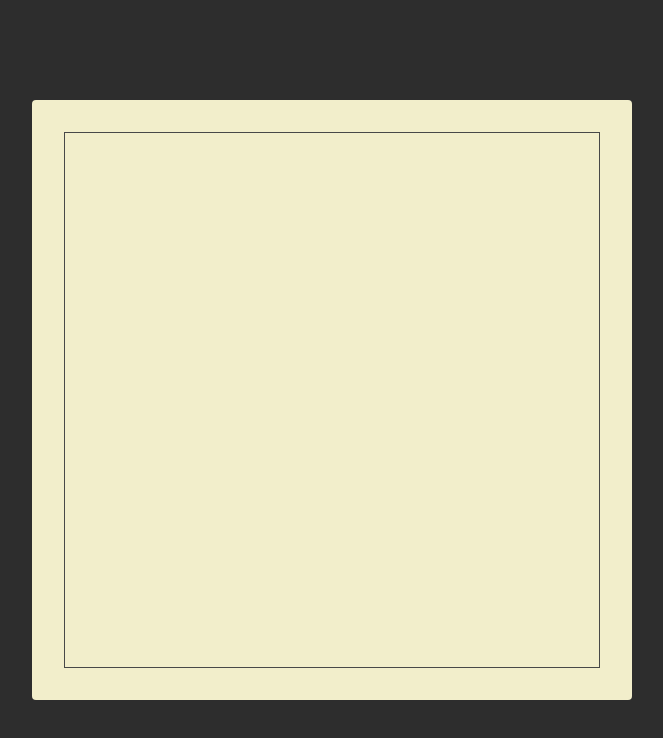
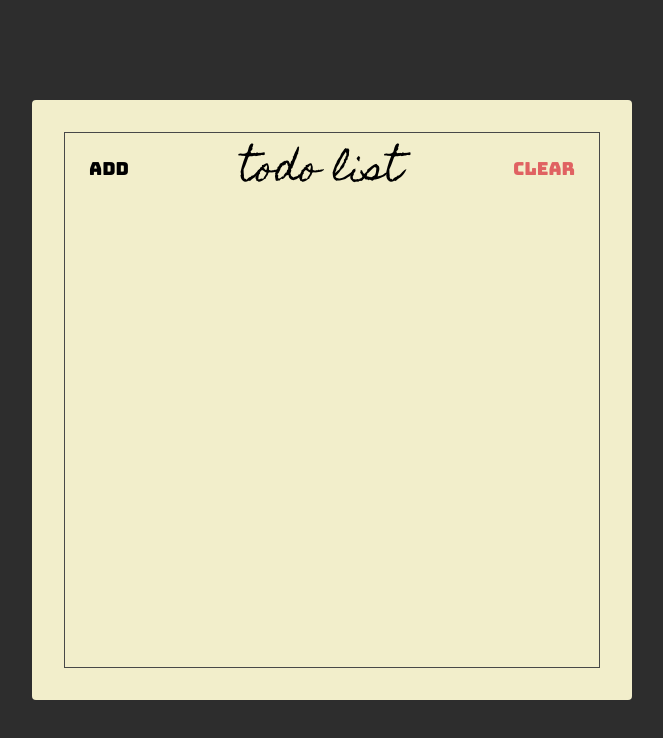
Before and after one commit to allaam/react-course-start, a website: page index.html in a window 1280 px wide. Shown: the whole page, without its empty margins (308-971 px from the left). Drawn offline with Linux system fonts and the light colour scheme.

Commit message:
memperbarui header section

```diff
--- a/index.html
+++ b/index.html
@@ -15,7 +15,13 @@
   </head>
   <body>
     <div class="container">
-      <div class="frame"></div>
+      <div class="frame">
+        <div class="header">
+          <button class="header-btn">Add</button>
+          <div class="header-title">Todo List</div>
+          <button class="header-btn main-red-color">Clear</button>
+        </div>
+      </div>
     </div>
   </body>
 </html>
--- a/style.css
+++ b/style.css
@@ -1,5 +1,13 @@
 * {
   box-sizing: border-box;
+}
+
+:root {
+  --main-red-color: #e06262;
+}
+
+.main-red-color {
+  color: var(--main-red-color);
 }
 
 html {
@@ -35,4 +43,30 @@ html {
 .frame {
   border: 1px solid #484848;
   height: 100%;
+
+  display: flex;
+  flex-direction: column;
 }
+
+.header {
+  display: flex;
+  align-items: flex-start;
+}
+
+.header-title {
+  flex: 1;
+  text-align: center;
+  font-size: 3.6rem;
+  font-family: "homemade Apple", sans-serif;
+  text-transform: lowercase;
+}
+
+.header-btn {
+  font-size: 1.8rem;
+  font-family: "bungee", sans-serif;
+
+  padding: 24px;
+  background-color: unset;
+  border: unset;
+  outline: unset;
+}
```
